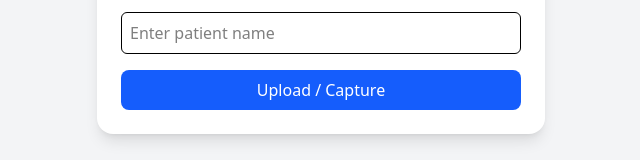
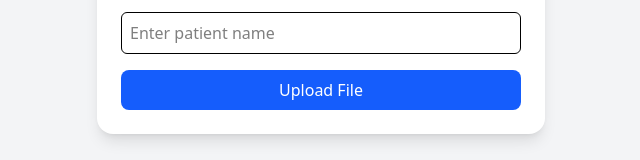
Before and after one commit to Mahhad-Hassan/Camera, a React (Vite) app: page / in a window 1280 px wide. Shown: the part 363-523 px from the top of the page, without its empty margins (319-959 px from the left). Built offline with nearby package versions, Linux system fonts and the light colour scheme.

Commit message:
update: Upload File

```diff
--- a/src/App.jsx
+++ b/src/App.jsx
@@ -94,7 +94,7 @@ export default function PatientForm() {
             onClick={() => setShowOptions(!showOptions)}
             className="bg-blue-600 text-white w-full py-2 rounded-lg"
           >
-            Upload / Capture
+            Upload File
           </button>
 
           {showOptions && (
@@ -115,7 +115,7 @@ export default function PatientForm() {
           )}
         </div>
 
-        {/* Hidden file input */}
+
         <input
           type="file"
           accept="image/*"
@@ -124,7 +124,7 @@ export default function PatientForm() {
           onChange={handleFileChange}
         />
 
-        {/* Camera Live Preview */}
+
         {cameraOn && (
           <div className="mt-4 flex flex-col items-center gap-2">
             <video
@@ -156,7 +156,6 @@ export default function PatientForm() {
           </div>
         )}
 
-        {/* Preview after capture */}
         {preview && (
           <div className="mt-4">
             <h3 className="font-semibold">Preview:</h3>
@@ -168,7 +167,7 @@ export default function PatientForm() {
           </div>
         )}
 
-        {/* Hidden canvas */}
+
         <canvas ref={canvasRef} className="hidden" />
       </div>
     </div>
```
